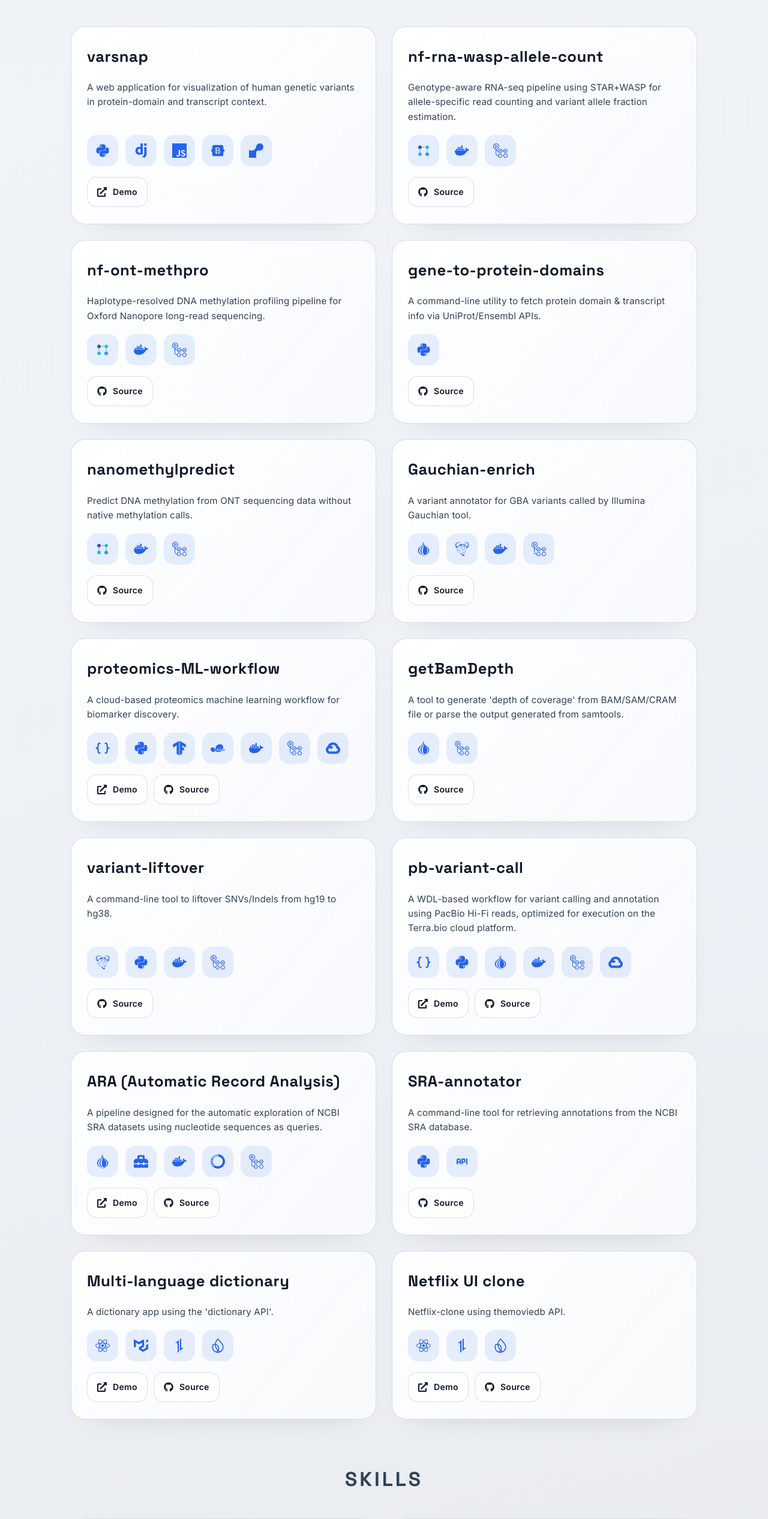
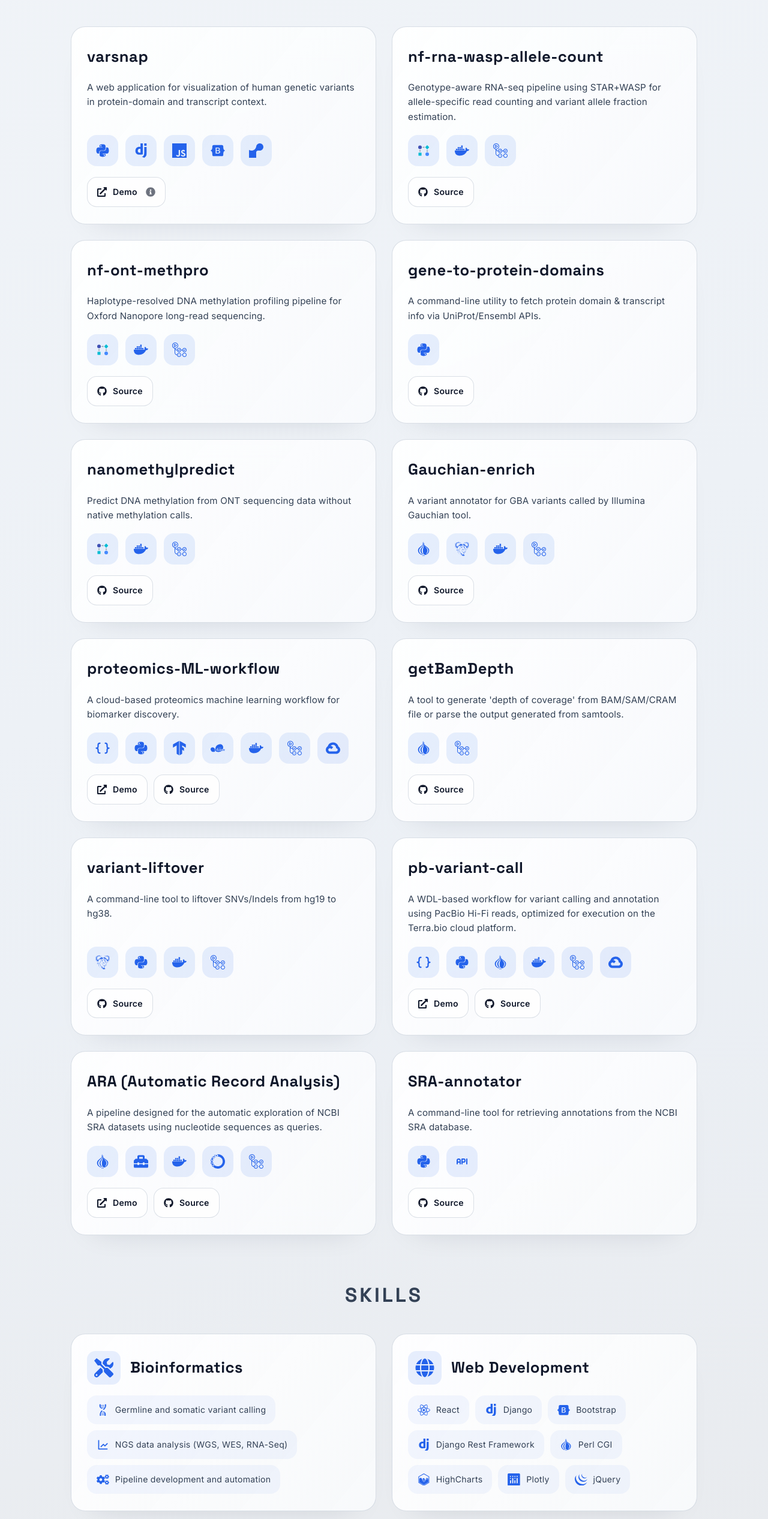
Before and after one commit to maurya-anand/maurya-anand.github.io, a React (Vite) app: page / in a window 1280 px wide. Shown: the part 3687-6219 px from the top of the page at 60% size. Built offline with nearby package versions, Linux system fonts and the light colour scheme.

Commit message:
added cold start tooltip for projects and updated project details

```diff
--- a/src/components/Projects.css
+++ b/src/components/Projects.css
@@ -75,6 +75,39 @@
   color: var(--highlights);
 }
 
+.cold-start-icon {
+  margin-left: 4px;
+  font-size: 0.8rem;
+  opacity: 0.6;
+}
+
+.has-cold-start-tooltip {
+  position: relative;
+}
+
+.has-cold-start-tooltip::after {
+  content: attr(data-tooltip);
+  position: absolute;
+  bottom: calc(100% + 8px);
+  left: 0;
+  width: max-content;
+  max-width: min(260px, calc(100vw - 40px));
+  background: rgba(30, 41, 59, 0.95);
+  color: #f1f5f9;
+  font-size: 0.78rem;
+  line-height: 1.4;
+  padding: 6px 10px;
+  border-radius: 8px;
+  white-space: normal;
+  pointer-events: none;
+  opacity: 0;
+  z-index: 10;
+}
+
+.has-cold-start-tooltip:hover::after {
+  opacity: 1;
+}
+
 
 @media (max-width: 960px) {
   .projects-grid {
--- a/src/components/Projects.jsx
+++ b/src/components/Projects.jsx
@@ -2,6 +2,7 @@ import React from "react";
 import {
   FaGithub,
   FaExternalLinkAlt,
+  FaInfoCircle,
   FaPython,
   FaDocker,
   FaReact,
@@ -36,6 +37,7 @@ const projects = [
     description:
       "A web application for visualization of human genetic variants in protein-domain and transcript context.",
     demo: "https://varsnap.onrender.com/",
+    coldStartNote: "Hosted on Render free tier, it may take ~30s to wake up on first load.",
     technologies: ["Python", "Django", "JavaScript", "FaBootstrap", "SiRender"],
   },
   {
@@ -139,20 +141,6 @@ const projects = [
     repo: "https://github.com/maurya-anand/sra-annotator",
     technologies: ["Python", "NCBIApi"],
   },
-  {
-    name: "Multi-language dictionary",
-    description: "A dictionary app using the 'dictionary API'.",
-    demo: "https://dictionary-aa43b.web.app/",
-    repo: "https://github.com/maurya-anand/react-dictionary",
-    technologies: ["ReactJS", "MUI", "SiAxios", "SiFirebase"],
-  },
-  {
-    name: "Netflix UI clone",
-    description: "Netflix-clone using themoviedb API.",
-    demo: "https://netflix-react-a5dbe.web.app/",
-    repo: "https://github.com/maurya-anand/netflix-react",
-    technologies: ["ReactJS", "SiAxios", "SiFirebase"],
-  },
 ];
 
 const technologyIcons = {
@@ -213,9 +201,11 @@ const Projects = () => (
                 href={project.demo}
                 target="_blank"
                 rel="noopener noreferrer"
-                className="project-link"
+                className={`project-link${project.coldStartNote ? " has-cold-start-tooltip" : ""}`}
+                data-tooltip={project.coldStartNote || undefined}
               >
                 <FaExternalLinkAlt /> Demo
+                {project.coldStartNote && <FaInfoCircle className="cold-start-icon" />}
               </a>
             )}
             {project.pypi && (
```
